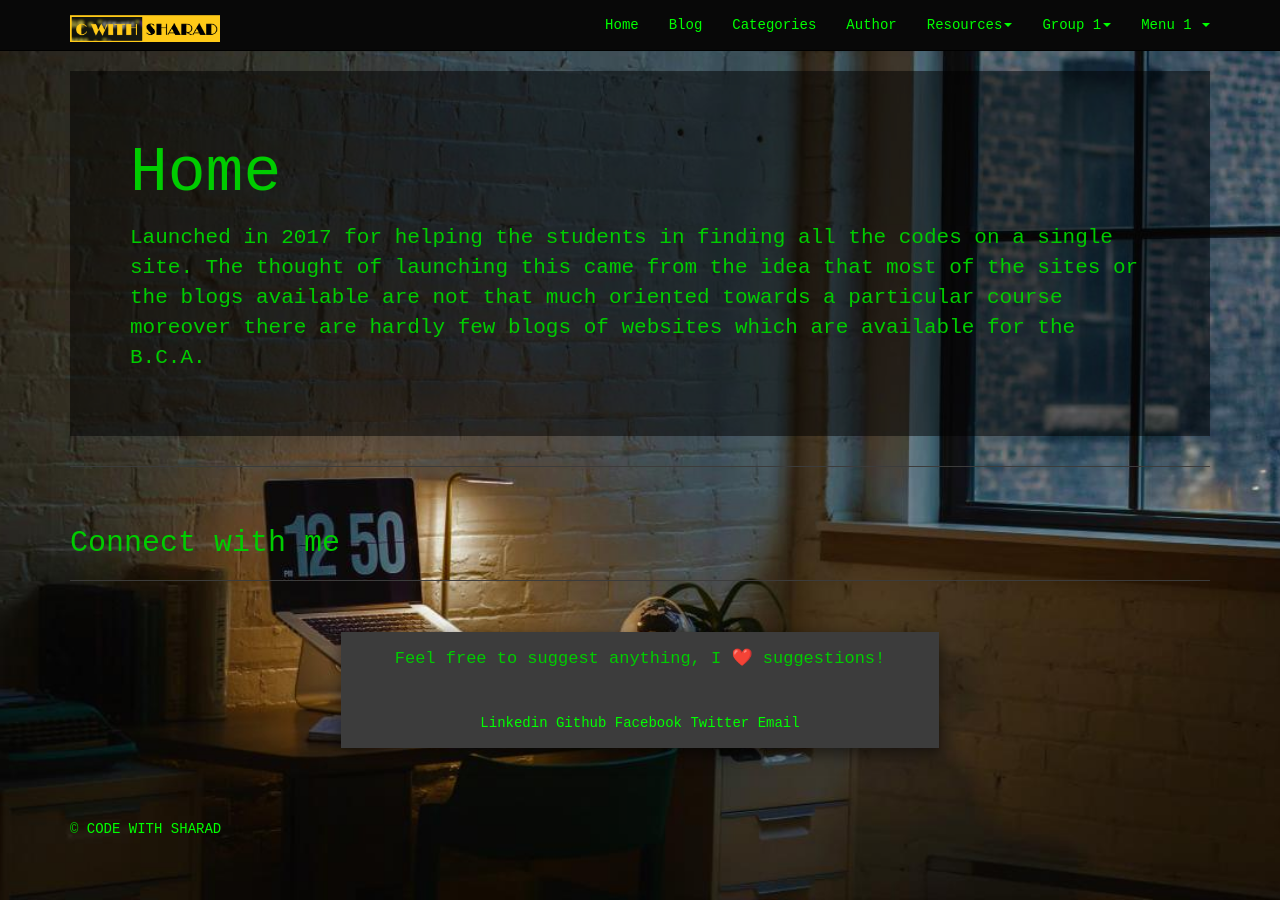
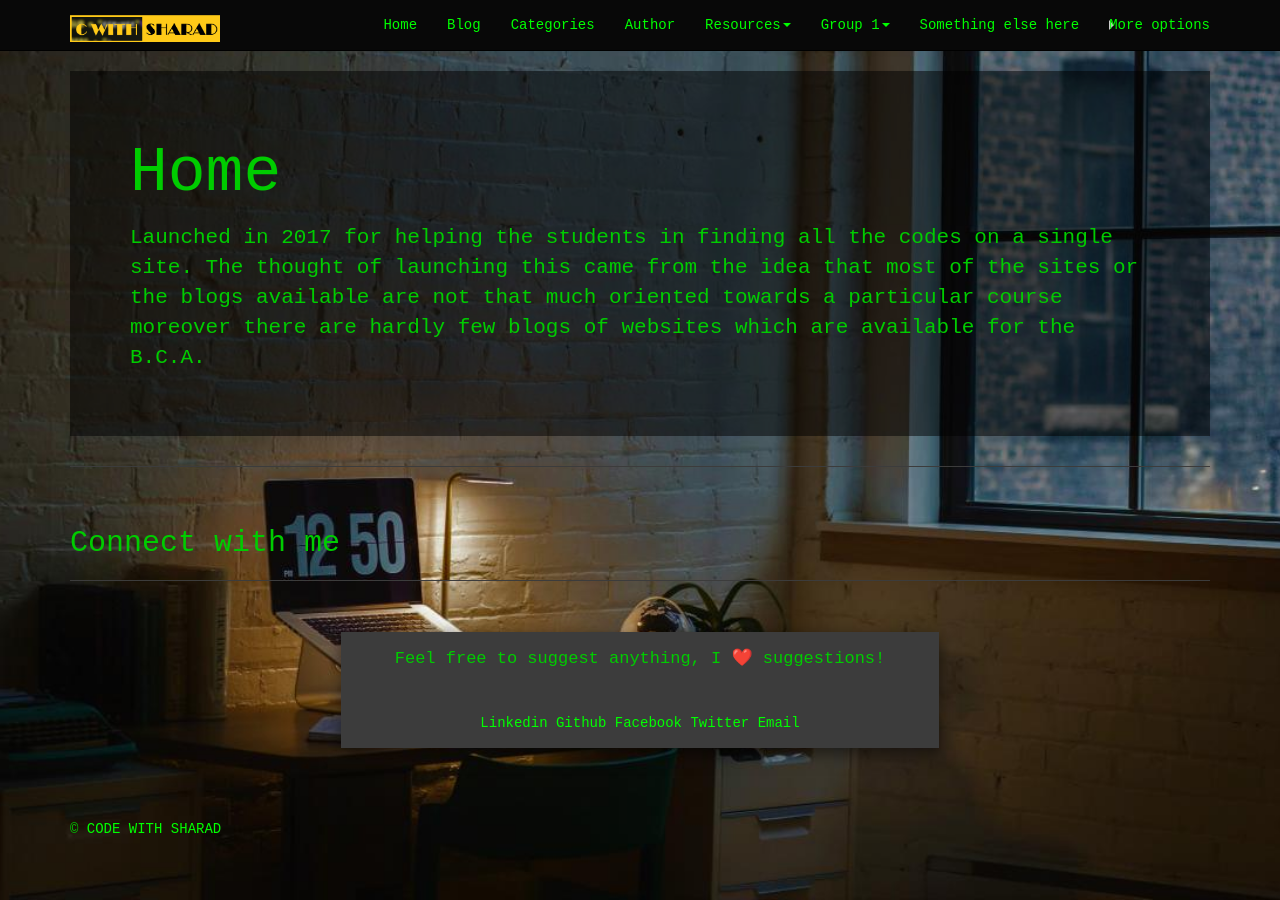
Before and after one commit to cwithsharad/cwithsharad.github.io, a Jekyll site: the page built from index.md, in a window 1280 px wide. Built offline with Jekyll 4.4.1, drawn with Linux system fonts in a browser that asks for light colours; emoji names are drawn with the system emoji font.

Commit message:
Update navigation.html

```diff
--- a/_includes/navigation.html
+++ b/_includes/navigation.html
@@ -47,27 +47,19 @@
 
 
 
- <li>
-                    <a href="#" class="dropdown-toggle" data-toggle="dropdown">Menu 1 <b class="caret"></b></a>
-                    <ul class="dropdown-menu multi-level">
+ <li><a tabindex="-1" href="#">Something else here</a></li>
+    <li class="divider"></li>
 
-                      <li><a href="#">Action</a></li>
-
-                                <li class="dropdown-submenu">
-                                    <a href="#" class="dropdown-toggle" data-toggle="dropdown">Dropdown</a>
-
-                                  <ul class="dropdown-menu">
-
-                                    <li><a href="#">Action</a></li>
-
-                                  </ul>
-
-                                </li>
-                    </ul>
-                </li>
-
-
-
+    <li class="dropdown-submenu pull-left">
+    <a tabindex="-1" href="#">More options</a>
+        <ul class="dropdown-menu">
+            <li><a tabindex="-1" href="#">Second level link</a></li>
+            <li><a tabindex="-1" href="#">Second level link</a></li>
+            <li><a tabindex="-1" href="#">Second level link</a></li>
+            <li><a tabindex="-1" href="#">Second level link</a></li>
+            <li><a tabindex="-1" href="#">Second level link</a></li>
+        </ul>
+    </li>
 
 
 
```
